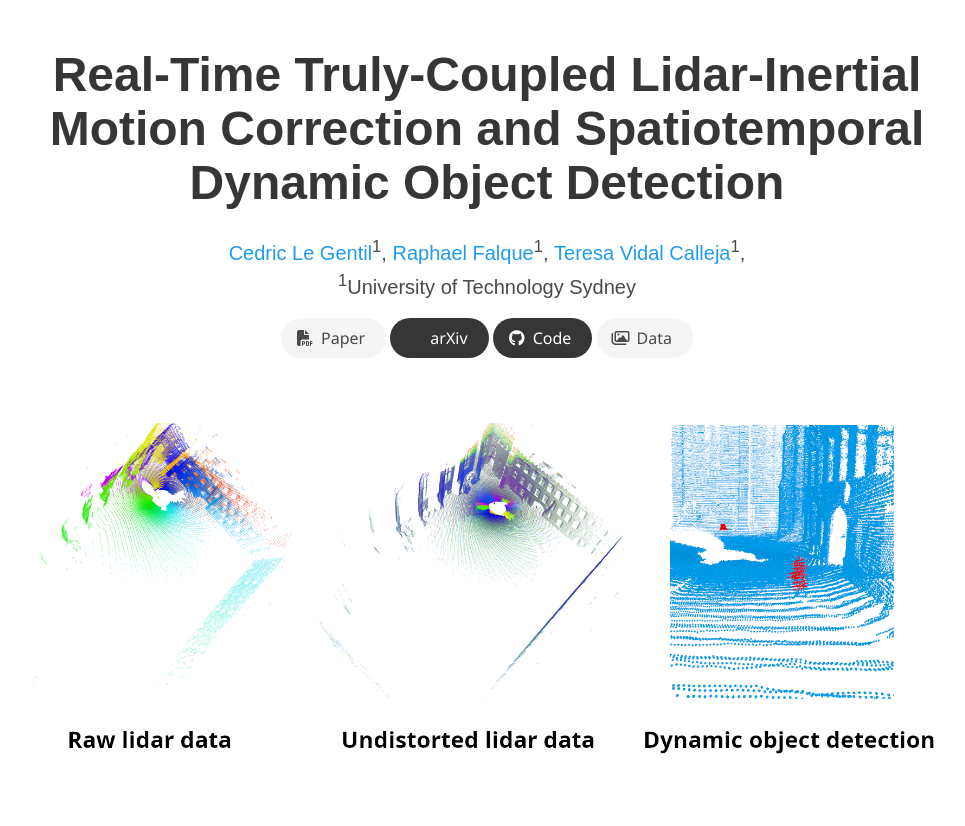
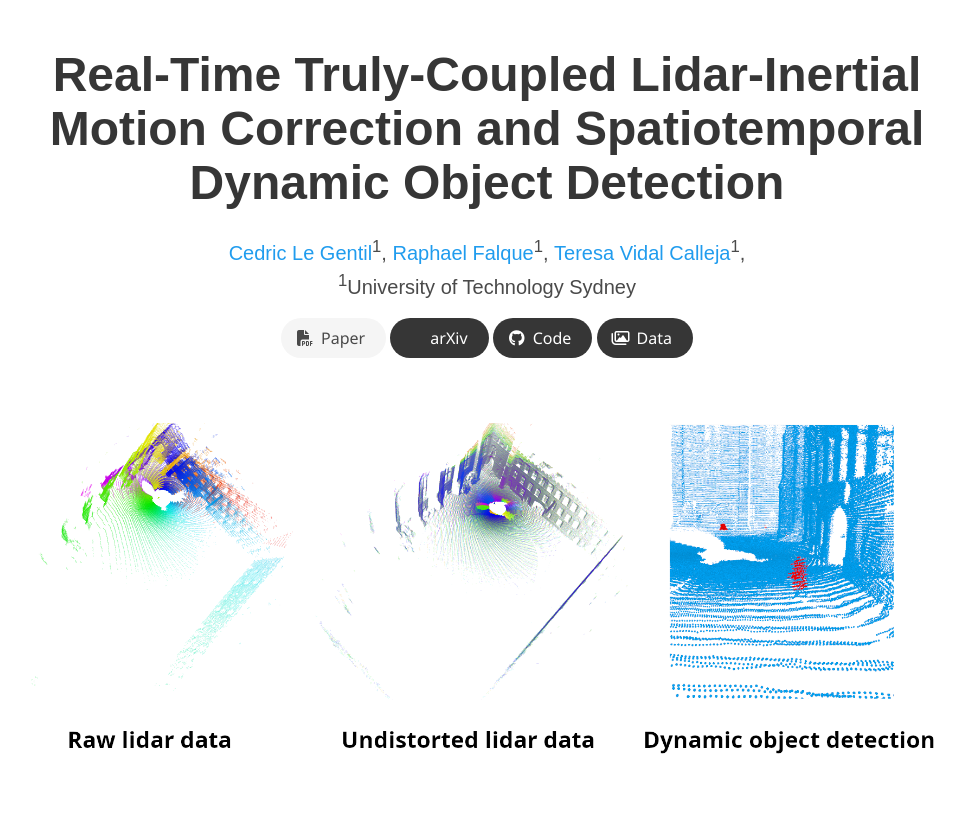
Before and after one commit to UTS-RI/lidar_inertial_motion_correction, a plain HTML site: page index.html in a window 1280 px wide. Shown: the top 826 px of the page, without its empty margins (153-1118 px from the left). Drawn offline with nearby package versions, Linux system fonts and the light colour scheme; some icons are missing; a web font is replaced by a local one.

Commit message:
enable the link to the dataset

```diff
--- a/index.html
+++ b/index.html
@@ -145,9 +145,9 @@
                   </a>
               </span>
               <!-- Dataset Link. -->
-              <span class="link-block-non">
-                <a href="TBA"
-                   class="external-link button is-normal is-rounded is-light">
+              <span class="link-block">
+                <a href="dataset.html"
+                   class="external-link button is-normal is-rounded is-dark">
                   <span class="icon">
                       <i class="far fa-images"></i>
                   </span>
```
